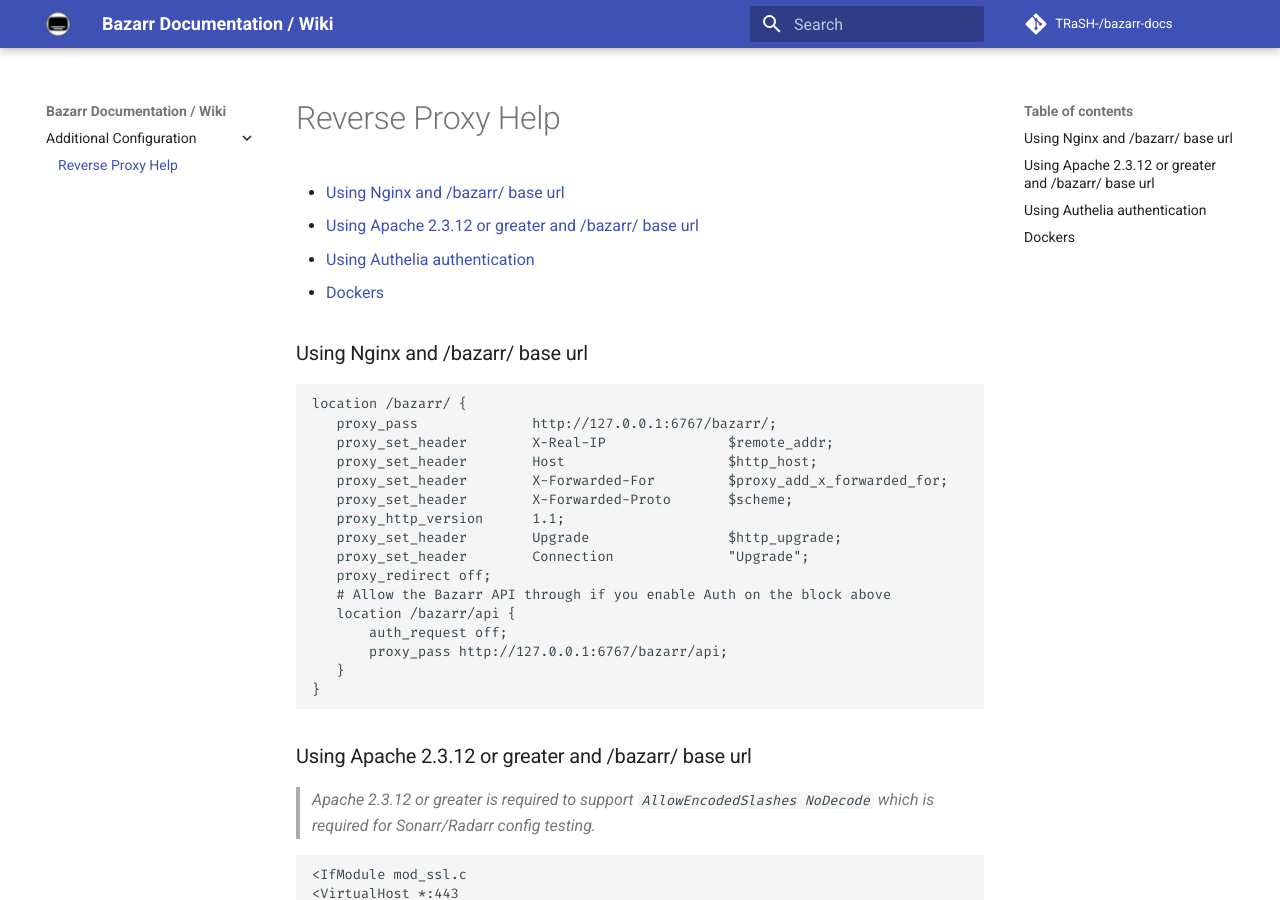
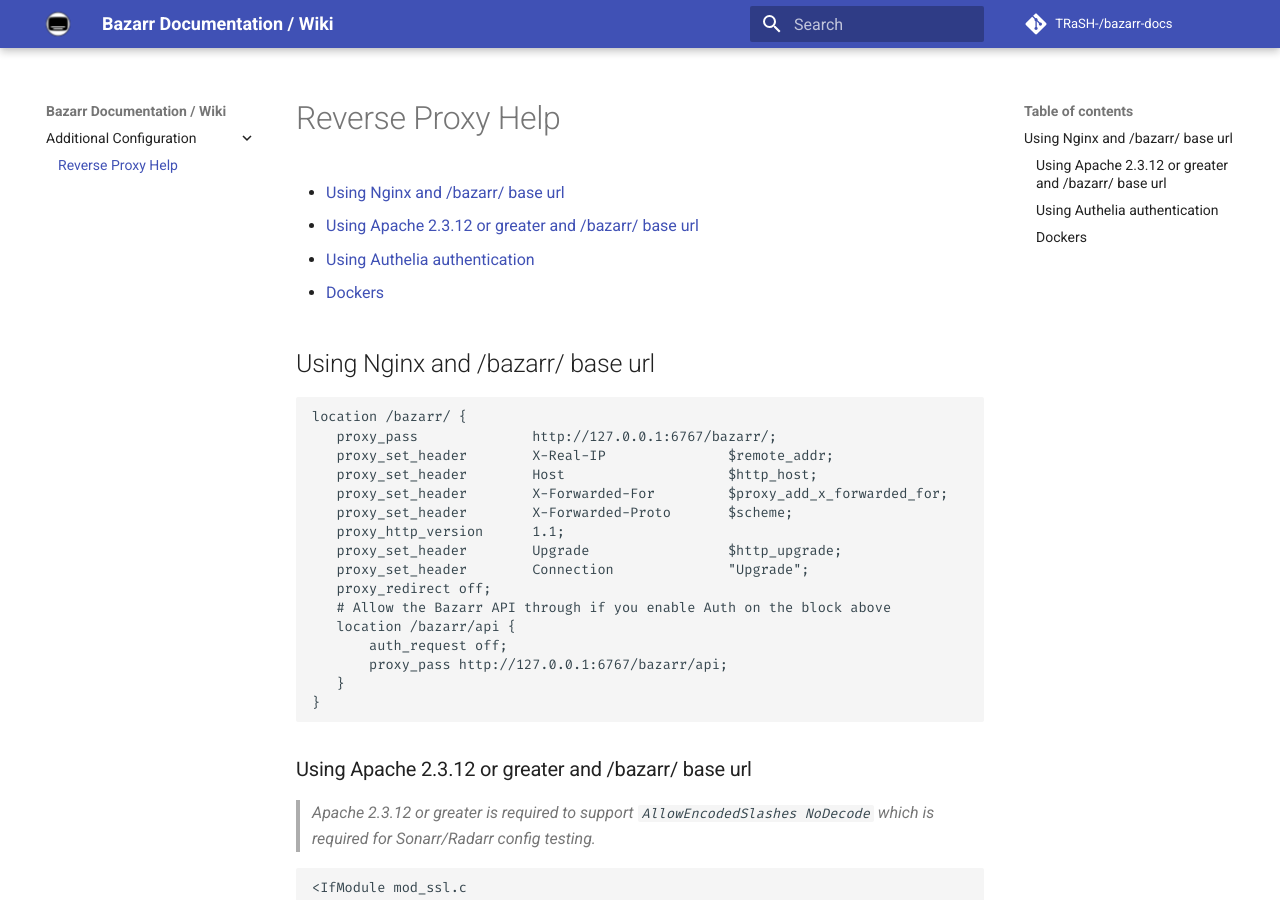
Before and after one commit to TRaSH-/bazarr-docs, an MkDocs documentation site: the page built from docs/Additional-Configuration/Reverse-Proxy-Help.md, in a window 1280 px wide and 900 px high. Built offline with MkDocs 1.6.1 and Material for MkDocs 9.7.7, drawn with Linux system fonts in a browser that asks for light colours; comment, search, counter and statistics services are not loaded.

````diff
--- a/docs/Additional-Configuration/Reverse-Proxy-Help.md
+++ b/docs/Additional-Configuration/Reverse-Proxy-Help.md
@@ -5,7 +5,7 @@
 - [Using Authelia authentication](#using-authelia-authentication)
 - [Dockers](#dockers)
 
-### Using Nginx and /bazarr/ base url
+## Using Nginx and /bazarr/ base url
 
  ```php
  location /bazarr/ {
````
